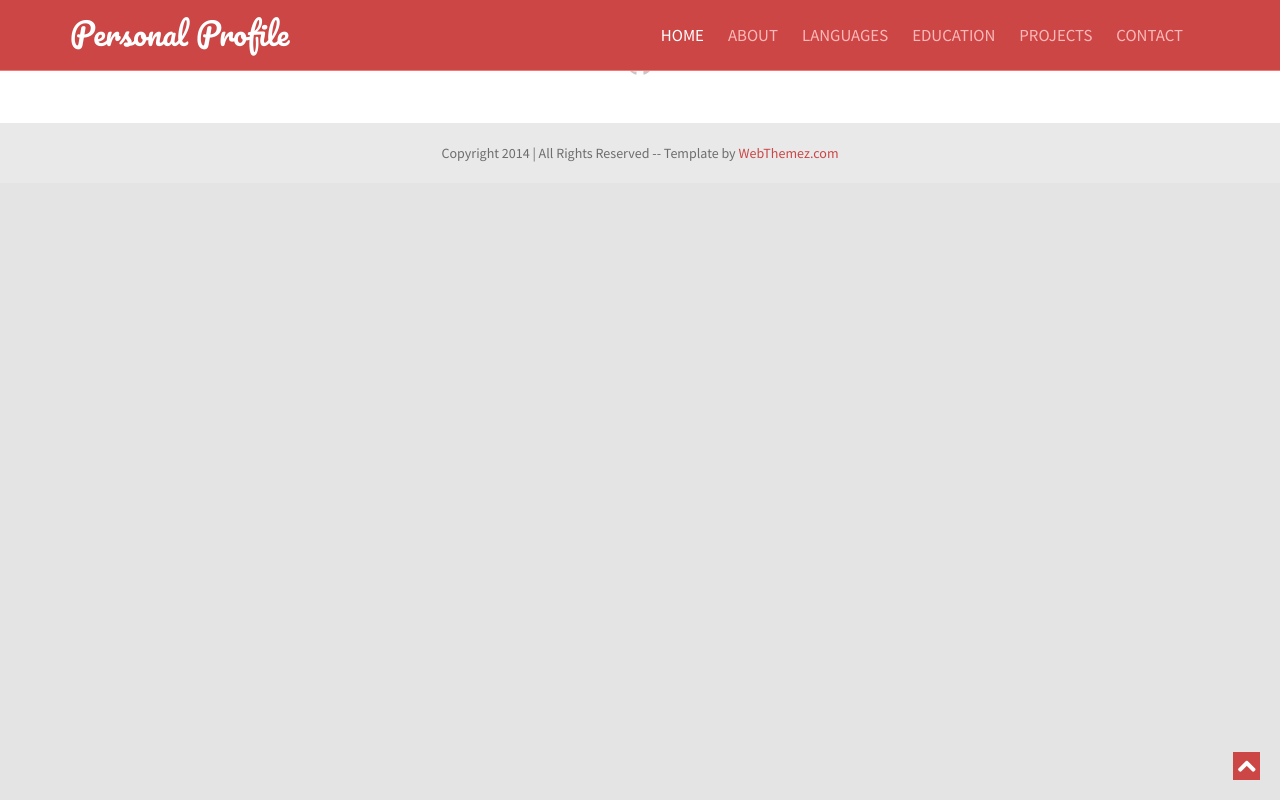
After one commit to Amir-frhzd/MYCV-project, a Django app: template templates/base.html in a window 1280 px wide. The commit adds this page. Run offline with Django 3.2, Linux system fonts and the light colour scheme; the template is opened without the code that fills it, so the values that code supplies are empty.

Commit message:
Base.html file was added and template inheritance was used

```diff
--- /dev/null
+++ b/templates/base.html
@@ -0,0 +1,94 @@
+{% load static %}
+<!doctype html>
+<!--[if IE 7 ]>    <html lang="en-gb" class="isie ie7 oldie no-js"> <![endif]-->
+<!--[if IE 8 ]>    <html lang="en-gb" class="isie ie8 oldie no-js"> <![endif]-->
+<!--[if IE 9 ]>    <html lang="en-gb" class="isie ie9 no-js"> <![endif]-->
+<!--[if (gt IE 9)|!(IE)]><!-->
+<html lang="en-gb" class="no-js">
+<!--<![endif]-->
+
+<head>
+    <meta charset="utf-8">
+    <meta name="viewport" content="width=device-width, initial-scale=1, maximum-scale=1">
+    <!--[if lt IE 9]>
+    <meta http-equiv="X-UA-Compatible" content="IE=edge,chrome=1">
+    <![endif]-->
+    <title>Personal Profile - Single page website</title>
+    <meta name="description" content="">
+    <meta name="author" content="WebThemez">
+    <!--[if lt IE 9]>
+        <script src="http://html5shim.googlecode.com/svn/trunk/html5.js'%}"></script>
+    <![endif]-->
+    <!--[if lte IE 8]>
+		<script type="text/javascript" src="http://explorercanvas.googlecode.com/svn/trunk/excanvas.js'%}"></script>
+	<![endif]-->
+    <link rel="stylesheet" href="{% static 'css/bootstrap.min.css'%}" />
+    <link rel="stylesheet" type="text/css" href="{% static 'css/isotope.css'%}" media="screen" />
+    <link rel="stylesheet" href="{% static 'js/fancybox/jquery.fancybox.css'%}" type="text/css" media="screen" />
+    <link rel="stylesheet" type="text/css" href="{% static 'css/da-slider.css'%}" />
+    <!-- Owl Carousel Assets -->
+    <link href="{% static 'js/owl-carousel/owl.carousel.css'%}" rel="stylesheet">
+    <link rel="stylesheet" href="{% static 'css/styles.css'%}" />
+    <!-- Font Awesome -->
+    <link href="{% static 'font/css/font-awesome.min.css'%}" rel="stylesheet">
+    <link rel="shortcut icon" href="{% static 'favicon/favicon.png'%}">
+</head>
+
+<body>
+    <header class="header">
+        <div class="container">
+            <nav class="navbar navbar-inverse" role="navigation">
+                <div class="navbar-header">
+                    <button type="button" id="nav-toggle" class="navbar-toggle" data-toggle="collapse"
+                        data-target="#main-nav">
+                        <span class="sr-only">Toggle navigation</span>
+                        <span class="icon-bar"></span>
+                        <span class="icon-bar"></span>
+                        <span class="icon-bar"></span>
+                    </button>
+                    <a href="#" class="navbar-brand scroll-top logo"><b>Personal Profile</b></a>
+                </div>
+                <!--/.navbar-header-->
+                <div id="main-nav" class="collapse navbar-collapse">
+                    <ul class="nav navbar-nav" id="mainNav">
+                        <li class="active"><a href="#home" class="scroll-link">Home</a></li>
+                        <li><a href="#aboutUs" class="scroll-link">About</a></li>
+                        <li><a href="#skills" class="scroll-link">languages</a></li>
+                        <li><a href="#experience" class="scroll-link">Education</a></li>
+                        <li><a href="#portfolio" class="scroll-link">Projects</a></li>
+                        <li><a href="#contactUs" class="scroll-link">Contact</a></li>
+                    </ul>
+                </div>
+                <!--/.navbar-collapse-->
+            </nav>
+            <!--/.navbar-->
+        </div>
+        <!--/.container-->
+    </header>
+    <!--/.header-->
+{% block content %}
+{% endblock %}
+<footer>
+    <div class="container">
+        <div class="social text-center">
+
+            <a href="https://github.com/Amir-frhzd" class="fa fa-github" target="_blank"></a>
+        </div>
+
+        <div class="clear"></div>
+        <!--CLEAR FLOATS-->
+    </div>
+</footer>
+<!--/.page-section-->
+<section class="copyright">
+    <div class="container">
+        <div class="row">
+            <div class="col-sm-12 text-center">
+                Copyright 2014 | All Rights Reserved -- Template by <a
+                    href="http://webThemez.com">WebThemez.com</a>
+            </div>
+        </div>
+        <!-- / .row -->
+    </div>
+</section>
+<a href="#top" class="topHome"><i class="fa fa-chevron-up fa-2x"></i></a>
```
Also changed, not shown: templates/website/index.html (+3 -23 lines).
